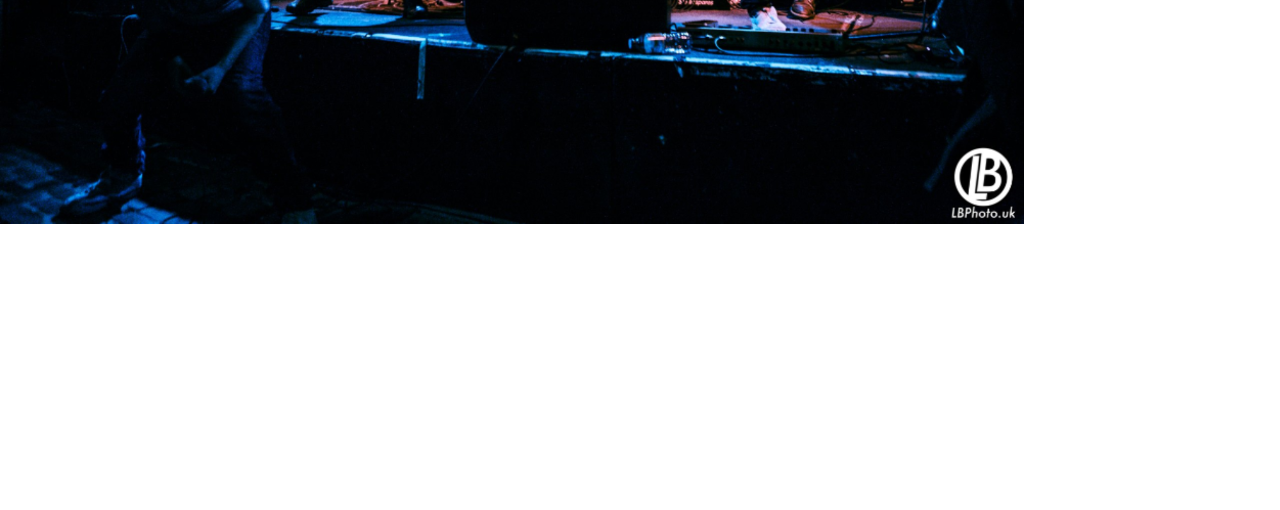
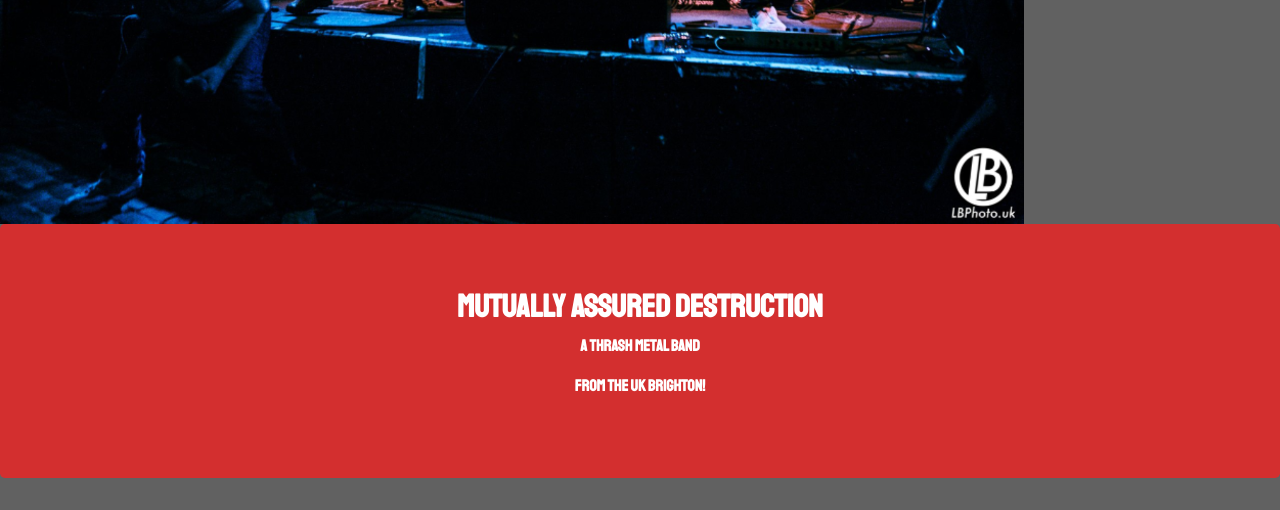
Before and after one commit to StephenWhittington/MilestoneProject1, a plain HTML site: page index.html in a window 1280 px wide. Shown: the part 534-1044 px from the top of the page. Before the commit the page ends 800 px from the top, so only its background shows below. Drawn offline with nearby package versions, Linux system fonts and the light colour scheme.

Commit message:
Added jumbotron for full band name section

```diff
--- a/assets/style.css
+++ b/assets/style.css
@@ -1,4 +1,8 @@
-@import url('https://fonts.googleapis.com/css?family=Source+Sans+Pro:100,200,300,400,500,600,700|Staatliches:100,200,300,400,500,600,700');
+@import url('https://fonts.googleapis.com/css?family=Roboto:100,200,300,400,500,600,700|Staatliches:100,200,300,400,500,600,700');
+
+body {
+    background-color: #616161
+}
 
 /*----------------------------------------Heading*/
 
@@ -19,7 +23,7 @@
 
 .img-fluid {
    padding: 0px!important;
-   width: 100%;
+
 }
 
 .title {
@@ -38,3 +42,14 @@
     font-weight: 600;
     color: #ffffff;
 }
+
+/*----------------------------------------Band Name section*/
+
+.second-heading p {
+    font-family: "Roboto" sans-serif;
+    font-weight: 300;
+}
+
+.jumbotron {
+    background-color: #d32f2f
+}
--- a/index.html
+++ b/index.html
@@ -52,6 +52,14 @@
         </div>
     </section>
 
+    <div class="jumbotron">
+        <section class="container">
+            <h2 class="text-center">Mutually Assured Destruction</h2>
+            <p class="text-center">A Thrash Metal Band</p>
+            <p class="text-center">From The UK Brighton!</p>
+        </section>
+    </div>
+
     <footer>
 
     </footer>
```
